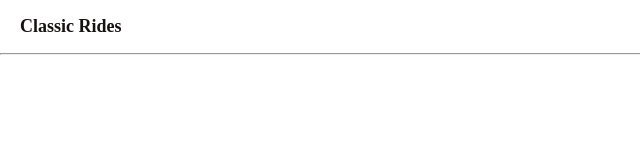
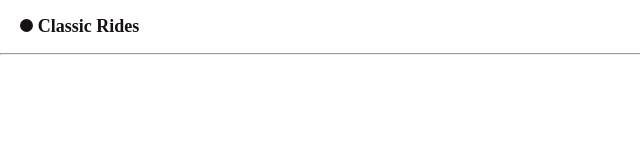
Before and after one commit to B-N-U/Car-Template, a plain HTML site: page index.html in a window 1280 px wide. Shown: the full height of the page, 0-640 px from the left. Drawn offline with Linux system fonts and the light colour scheme.

Commit message:
Fix navbar structure and ensure circle element displays correctly

```diff
--- a/cars.css
+++ b/cars.css
@@ -16,13 +16,14 @@ nav {
 
 }
 
-/* .circle {
+.circle {
   width: 13.33px;
   height: 13.33px;
   border-radius: 50%;
   background-color: #171212;
   flex: justify-start;
-} */
+  display: inline-block;
+}
 
 nav .logo {
   font-size: 18px;
@@ -128,4 +129,5 @@ nav .button {
 #menu-toggle:checked+ul {
   display: block;
 }
+
 /* navbar code */
--- a/index.html
+++ b/index.html
@@ -12,9 +12,13 @@
   <!-- navbar code -->
 
   <nav>
-    <!-- <div class="circle"></div> -->
+    <div class="Logo">
+      <div class="circle"></div>
+      <a href="#" class="logo">Classic Rides</a>
+    </div>
 
-    <a href="#" class="logo">Classic Rides</a>
+
+
     <ul class="nav-links">
       <li><a href="#" class="nav-link">Our cars</a></li>
       <li><a href="#" class="nav-link">Destinations</a></li>
```
